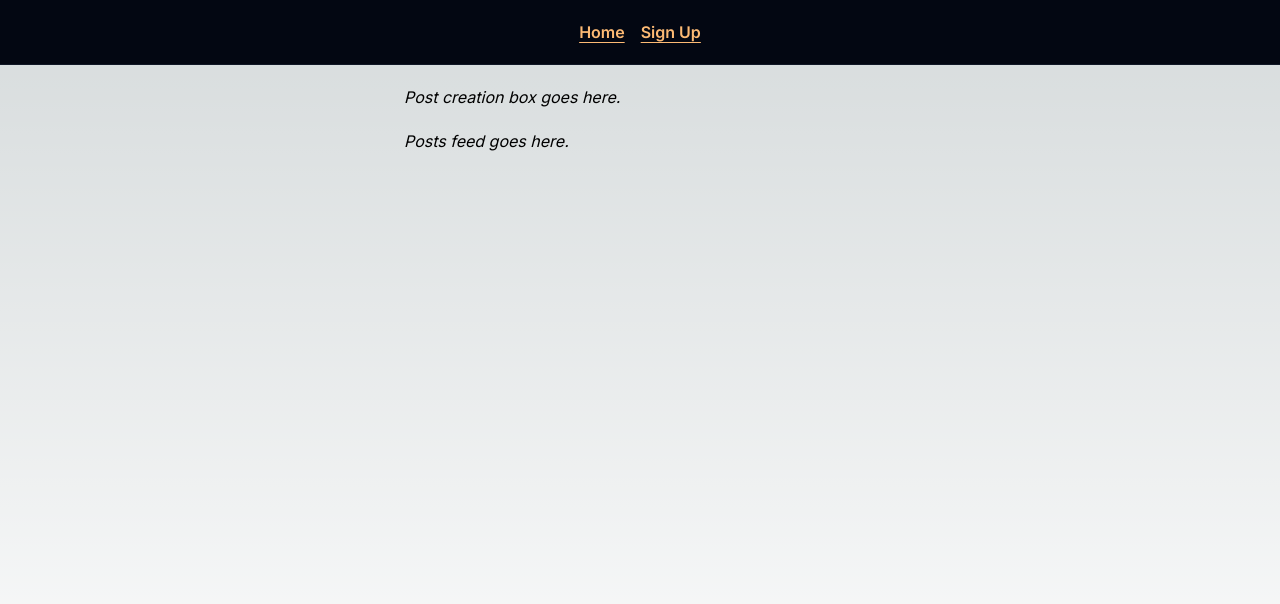
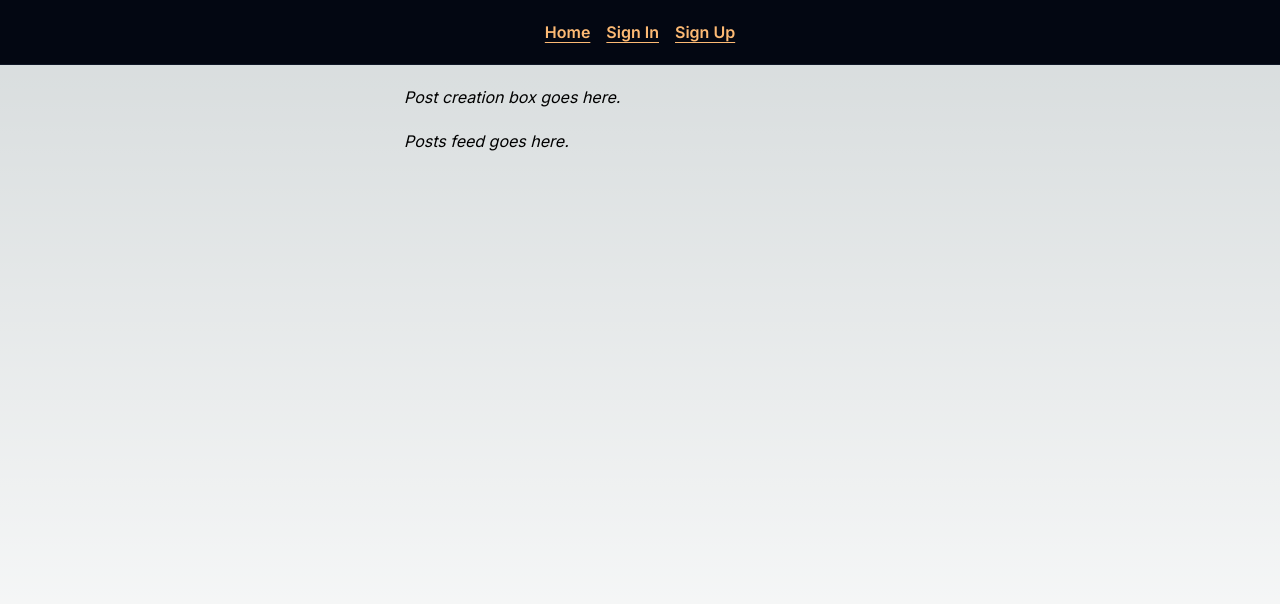
Before and after one commit to kadeem-online/NEXTJS-basic-auth, a Next.js app: page / in a window 1280 px wide. Shown: the top 604 px of the page. Built offline with nearby package versions, Linux system fonts and the light colour scheme; no server answers.

Commit message:
UPDATE: updated the navbar to show routes based on session

```diff
--- a/app/ui/navbar.tsx
+++ b/app/ui/navbar.tsx
@@ -1,27 +1,47 @@
+import { verifySession } from "@/lib/sessions";
 import Link from "next/link";
+import LogoutForm from "./logout-form";
 
-export default function Navbar() {
+function SignOutButton() {}
+
+export default async function Navbar() {
+	const session = await verifySession();
+
+	const nav_links_list = [
+		{ href: "/", label: "Home", visible: true },
+		{ href: "/profile", label: "Profile", visible: session !== null },
+		{ href: "/login", label: "Sign In", visible: session === null },
+		{ href: "/signup", label: "Sign Up", visible: session === null },
+	];
+
 	return (
 		<div className="py-5 border-b border-gray-900 bg-gray-950 sticky">
 			<div className="container">
 				<nav className="font-semibold text-orange-300">
 					<ul className="nav-list flex justify-center items-center gap-4">
-						<li>
+						{nav_links_list.map((navlink, index) => {
+							if (navlink.visible) {
+								return (
+									<li key={index}>
 										<Link
-								href="/"
+											href={navlink.href}
 											className="underline underline-offset-4 hover:text-purple-300"
 										>
-								Home
+											{navlink.label}
 										</Link>
 									</li>
-						<li>
-							<Link
-								href="/signup"
+								);
+							}
+						})}
+
+						{session !== null && (
+							<li key={"logout"}>
+								<LogoutForm
+									label="Sign Out"
 									className="underline underline-offset-4 hover:text-purple-300"
-							>
-								Sign Up
-							</Link>
+								/>
 							</li>
+						)}
 					</ul>
 				</nav>
 			</div>
```
Lines whose indentation alone changed are shown as unchanged.
